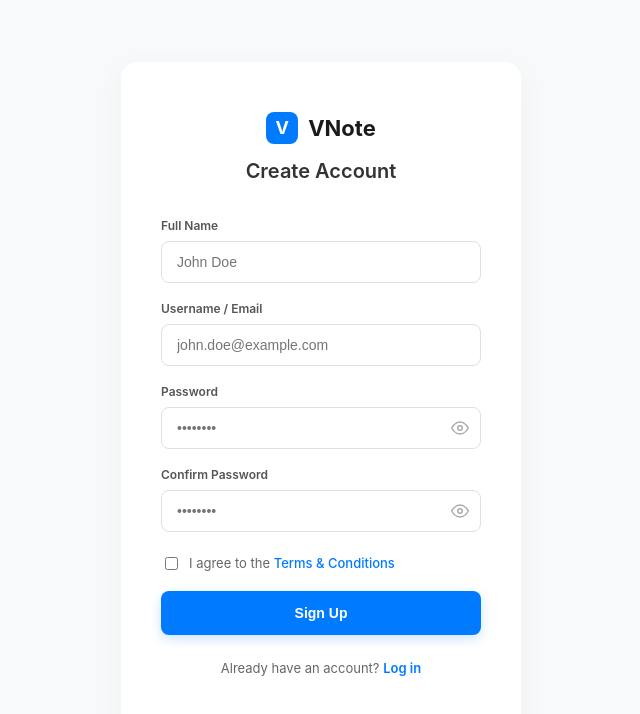
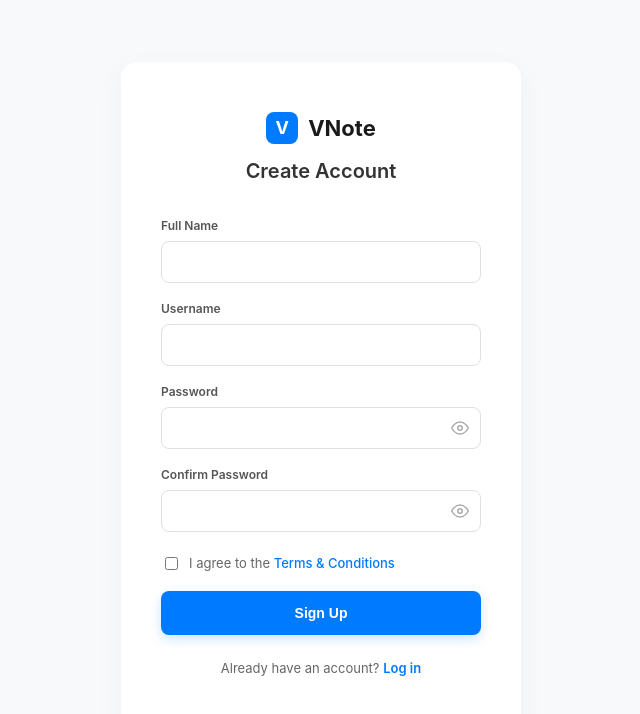
Before and after one commit to charuzur/VNote-Web, a React (Create React App) app: page /register in a window 1280 px wide. Shown: the top 714 px of the page, without its empty margins (319-959 px from the left). Built offline with nearby package versions, Linux system fonts and the light colour scheme.

Commit message:
UI changes

```diff
--- a/src/pages/Login.js
+++ b/src/pages/Login.js
@@ -82,10 +82,9 @@ export default function Login() {
             <form onSubmit={handleLogin} style={{ display: 'flex', flexDirection: 'column', gap: '18px' }}>
 
               <div>
-                <label style={{ display: 'block', fontSize: '12px', marginBottom: '8px', color: '#555', fontWeight: '600' }}>Username / Email</label>
+                <label style={{ display: 'block', fontSize: '12px', marginBottom: '8px', color: '#555', fontWeight: '600' }}>Username</label>
                 <input
                   type="text"
-                  placeholder="your.username@example.com"
                   value={username}
                   onChange={(e) => setUsername(e.target.value)}
                   required
@@ -98,7 +97,6 @@ export default function Login() {
                 <div style={{ position: 'relative' }}>
                   <input
                     type={showPassword ? "text" : "password"}
-                    placeholder="••••••••"
                     value={password}
                     onChange={(e) => setPassword(e.target.value)}
                     required
--- a/src/pages/Register.js
+++ b/src/pages/Register.js
@@ -83,12 +83,12 @@ export default function Register() {
 
             <div>
               <label style={{ display: 'block', fontSize: '12px', marginBottom: '8px', color: '#555', fontWeight: '600' }}>Full Name</label>
-              <input type="text" placeholder="John Doe" value={fullName} onChange={(e) => setFullName(e.target.value)} required style={{ width: '100%', padding: '12px 15px', borderRadius: '8px', border: '1px solid #e0e0e0', boxSizing: 'border-box', outlineColor: '#007bff', fontSize: '14px' }} />
+              <input type="text" value={fullName} onChange={(e) => setFullName(e.target.value)} required style={{ width: '100%', padding: '12px 15px', borderRadius: '8px', border: '1px solid #e0e0e0', boxSizing: 'border-box', outlineColor: '#007bff', fontSize: '14px' }} />
             </div>
 
             <div>
-              <label style={{ display: 'block', fontSize: '12px', marginBottom: '8px', color: '#555', fontWeight: '600' }}>Username / Email</label>
-              <input type="text" placeholder="john.doe@example.com" value={username} onChange={(e) => setUsername(e.target.value)} required style={{ width: '100%', padding: '12px 15px', borderRadius: '8px', border: '1px solid #e0e0e0', boxSizing: 'border-box', outlineColor: '#007bff', fontSize: '14px' }} />
+              <label style={{ display: 'block', fontSize: '12px', marginBottom: '8px', color: '#555', fontWeight: '600' }}>Username</label>
+              <input type="text" value={username} onChange={(e) => setUsername(e.target.value)} required style={{ width: '100%', padding: '12px 15px', borderRadius: '8px', border: '1px solid #e0e0e0', boxSizing: 'border-box', outlineColor: '#007bff', fontSize: '14px' }} />
             </div>
 
             <div>
@@ -96,7 +96,6 @@ export default function Register() {
               <div style={{ position: 'relative' }}>
                 <input
                   type={showPassword ? "text" : "password"}
-                  placeholder="••••••••"
                   value={password}
                   onChange={(e) => setPassword(e.target.value)}
                   required
@@ -117,7 +116,6 @@ export default function Register() {
               <div style={{ position: 'relative' }}>
                 <input
                   type={showConfirmPassword ? "text" : "password"}
-                  placeholder="••••••••"
                   value={confirmPassword}
                   onChange={(e) => setConfirmPassword(e.target.value)}
                   required
```
